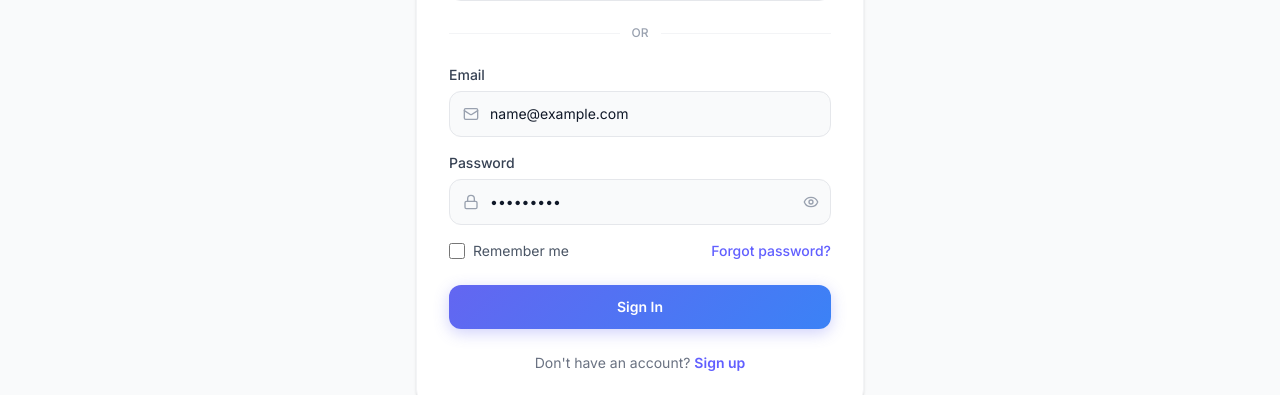
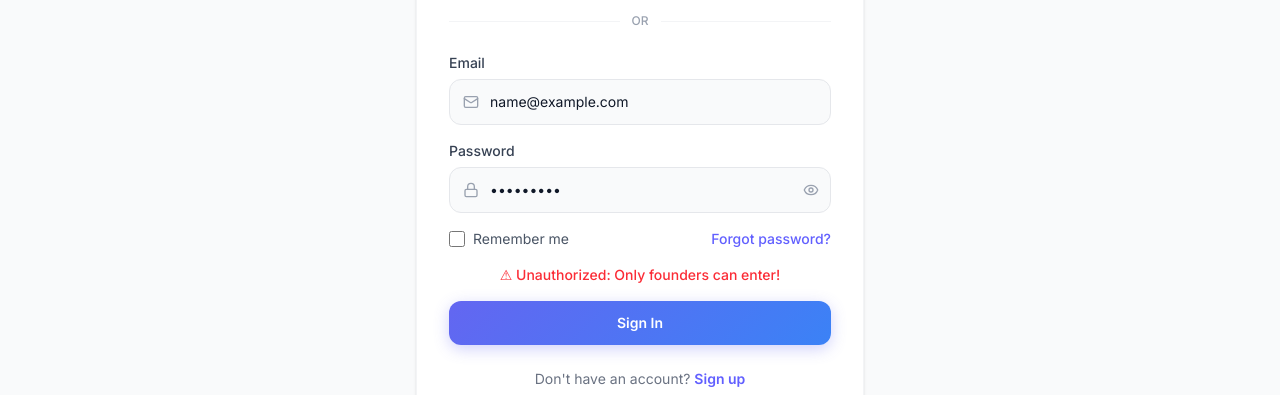
Before and after one commit to PATELDEV26/thesidejob-web, a Next.js app in the folder thesidejob/: page /login in a window 1280 px wide. Both pictures are taken after typing "name@example.com", "Sample123" into the empty fields and a click on the button "Sign In". Shown: the part 302-697 px from the top of the page. Built offline with nearby package versions, Linux system fonts and the light colour scheme; no server answers.

Commit message:
feat: real-time secure login for founders

```diff
--- a/thesidejob/package.json
+++ b/thesidejob/package.json
@@ -9,6 +9,8 @@
     "lint": "eslint"
   },
   "dependencies": {
+    "@supabase/auth-helpers-nextjs": "^0.15.0",
+    "@supabase/ssr": "^0.8.0",
     "@supabase/supabase-js": "^2.96.0",
     "framer-motion": "^12.34.0",
     "lucide-react": "^0.564.0",
--- /dev/null
+++ b/thesidejob/src/app/api/login/route.ts
@@ -0,0 +1,36 @@
+import { createServerClient } from '@supabase/ssr'
+import { cookies } from 'next/headers'
+import { NextResponse } from 'next/server'
+
+export async function POST(request: Request) {
+    const { email, password } = await request.json()
+
+    const cookieStore = await cookies()
+    const supabase = createServerClient(
+        process.env.NEXT_PUBLIC_SUPABASE_URL!,
+        process.env.NEXT_PUBLIC_SUPABASE_ANON_KEY!,
+        {
+            cookies: {
+                getAll() {
+                    return cookieStore.getAll()
+                },
+                setAll(cookiesToSet) {
+                    cookiesToSet.forEach(({ name, value, options }) => {
+                        cookieStore.set(name, value, options)
+                    })
+                },
+            },
+        }
+    )
+
+    const { data, error } = await supabase.auth.signInWithPassword({
+        email,
+        password,
+    })
+
+    if (error) {
+        return NextResponse.json({ error: error.message }, { status: 401 })
+    }
+
+    return NextResponse.json({ message: 'Welcome, Founder!' })
+}
--- a/thesidejob/src/app/login/page.tsx
+++ b/thesidejob/src/app/login/page.tsx
@@ -1,13 +1,45 @@
 "use client";
 
 import { useState } from "react";
+import { useRouter } from "next/navigation";
 import { motion } from "framer-motion";
-import { Mail, Lock, Eye, EyeOff } from "lucide-react";
+import { Mail, Lock, Eye, EyeOff, Loader2 } from "lucide-react";
 import Link from "next/link";
 import Logo from "@/components/Logo";
 
 export default function LoginPage() {
+    const router = useRouter();
     const [showPassword, setShowPassword] = useState(false);
+    const [email, setEmail] = useState("");
+    const [password, setPassword] = useState("");
+    const [error, setError] = useState("");
+    const [loading, setLoading] = useState(false);
+
+    const handleSubmit = async (e: React.FormEvent) => {
+        e.preventDefault();
+        setError("");
+        setLoading(true);
+
+        try {
+            const res = await fetch("/api/login", {
+                method: "POST",
+                headers: { "Content-Type": "application/json" },
+                body: JSON.stringify({ email, password }),
+            });
+
+            const data = await res.json();
+
+            if (!res.ok) {
+                throw new Error(data.error || "Login failed");
+            }
+
+            router.push("/dashboard");
+        } catch {
+            setError("Unauthorized: Only founders can enter!");
+        } finally {
+            setLoading(false);
+        }
+    };
 
     return (
         <div className="min-h-screen flex items-center justify-center px-6 py-20 bg-[#F9FAFB] dark:bg-[#0F172A]">
@@ -44,7 +76,7 @@ export default function LoginPage() {
                         <div className="flex-1 h-px bg-gray-100 dark:bg-slate-700" />
                     </div>
 
-                    <form className="space-y-4" onSubmit={(e) => e.preventDefault()}>
+                    <form className="space-y-4" onSubmit={handleSubmit}>
                         <div>
                             <label htmlFor="login-email" className="block text-sm font-medium text-gray-700 dark:text-slate-300 mb-1.5">
                                 Email
@@ -55,8 +87,11 @@ export default function LoginPage() {
                                     id="login-email"
                                     type="email"
                                     placeholder="you@example.com"
+                                    value={email}
+                                    onChange={(e) => setEmail(e.target.value)}
                                     className="glow-focus w-full pl-10 pr-4 py-3 bg-[#F9FAFB] dark:bg-[#334155] border border-gray-200 dark:border-slate-600 rounded-xl text-sm text-gray-900 dark:text-slate-100 placeholder-gray-400 dark:placeholder-slate-500 transition-all"
                                     required
+                                    disabled={loading}
                                 />
                             </div>
                         </div>
@@ -71,8 +106,11 @@ export default function LoginPage() {
                                     id="login-password"
                                     type={showPassword ? "text" : "password"}
                                     placeholder="••••••••"
+                                    value={password}
+                                    onChange={(e) => setPassword(e.target.value)}
                                     className="glow-focus w-full pl-10 pr-11 py-3 bg-[#F9FAFB] dark:bg-[#334155] border border-gray-200 dark:border-slate-600 rounded-xl text-sm text-gray-900 dark:text-slate-100 placeholder-gray-400 dark:placeholder-slate-500 transition-all"
                                     required
+                                    disabled={loading}
                                 />
                                 <button
                                     type="button"
@@ -94,8 +132,28 @@ export default function LoginPage() {
                             </a>
                         </div>
 
-                        <button type="submit" className="btn-primary w-full py-3 text-sm font-semibold rounded-xl mt-2">
-                            Sign In
+                        {error && (
+                            <motion.p
+                                initial={{ opacity: 0, y: -5 }}
+                                animate={{ opacity: 1, y: 0 }}
+                                className="text-sm text-red-500 dark:text-red-400 font-medium text-center"
+                            >
+                                ⚠ {error}
+                            </motion.p>
+                        )}
+
+                        <button
+                            type="submit"
+                            disabled={loading}
+                            className="btn-primary w-full py-3 text-sm font-semibold rounded-xl mt-2 flex items-center justify-center gap-2 disabled:opacity-60 disabled:cursor-not-allowed"
+                        >
+                            {loading ? (
+                                <>
+                                    Signing In… <Loader2 size={16} className="animate-spin" />
+                                </>
+                            ) : (
+                                "Sign In"
+                            )}
                         </button>
                     </form>
 
--- /dev/null
+++ b/thesidejob/src/middleware.ts
@@ -0,0 +1,40 @@
+import { createServerClient } from "@supabase/ssr";
+import { NextResponse, type NextRequest } from "next/server";
+
+export async function middleware(request: NextRequest) {
+    const response = NextResponse.next();
+
+    const supabase = createServerClient(
+        process.env.NEXT_PUBLIC_SUPABASE_URL!,
+        process.env.NEXT_PUBLIC_SUPABASE_ANON_KEY!,
+        {
+            cookies: {
+                getAll() {
+                    return request.cookies.getAll();
+                },
+                setAll(cookiesToSet) {
+                    cookiesToSet.forEach(({ name, value, options }) => {
+                        response.cookies.set(name, value, options);
+                    });
+                },
+            },
+        }
+    );
+
+    const {
+        data: { user },
+    } = await supabase.auth.getUser();
+
+    // If the user is NOT logged in and tries to access /dashboard, kick them to /login
+    if (!user && request.nextUrl.pathname.startsWith("/dashboard")) {
+        const loginUrl = new URL("/login", request.url);
+        return NextResponse.redirect(loginUrl);
+    }
+
+    return response;
+}
+
+// Only run middleware on /dashboard routes
+export const config = {
+    matcher: ["/dashboard/:path*"],
+};
```
Also changed, not shown: 1 other file (tests, documents, lock files or other folders).
